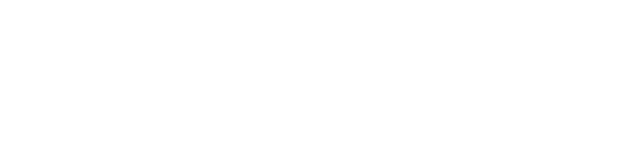
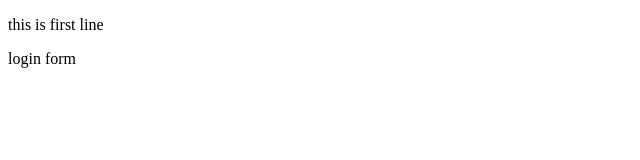
Before and after one commit to 1994nehathakur/mysampleproject, a plain HTML site: page index.html in a window 1280 px wide. Shown: the whole page, without its empty margins (0-640 px from the left). Drawn offline with Linux system fonts and the light colour scheme.

Commit message:
bdcbjdcdjbdjc Please enter the commit message for your changes. Lines starting

```diff
--- a/index.html
+++ b/index.html
@@ -5,6 +5,7 @@
     <title>Test web Example.</title>
   </head>
   <body>
-
+<p> this is  first line</p>
+<p>login form</p>
   </body>
 </html>
```
Also changed, not shown: login.html (added, +3 -0 lines).
